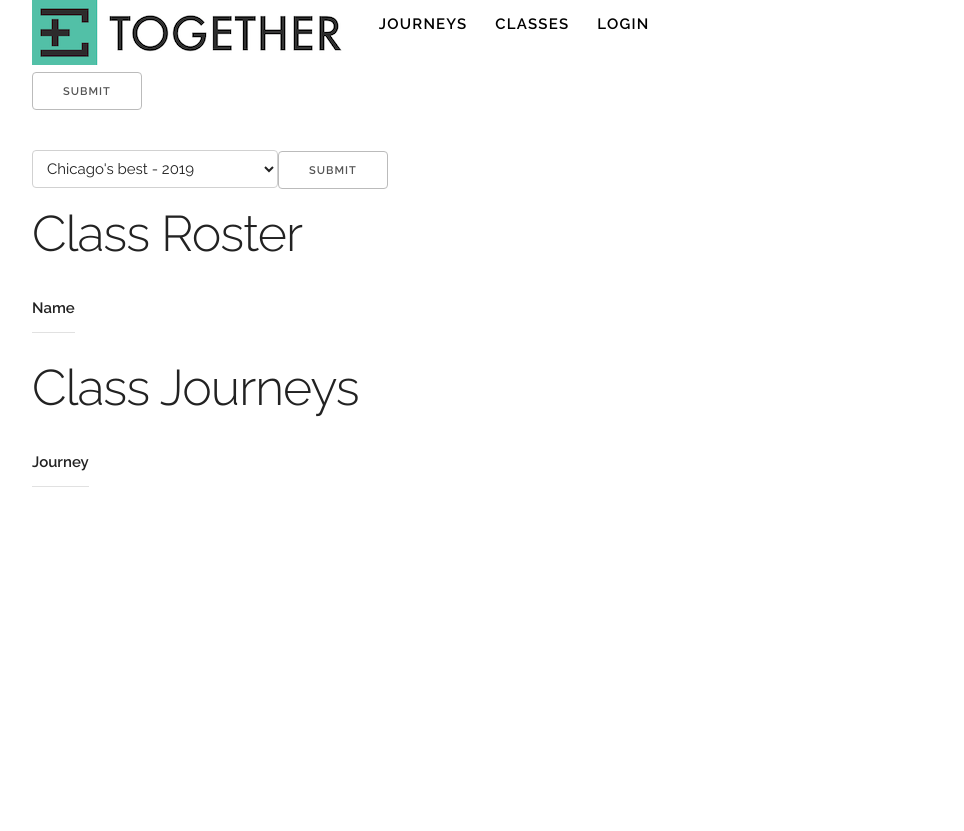
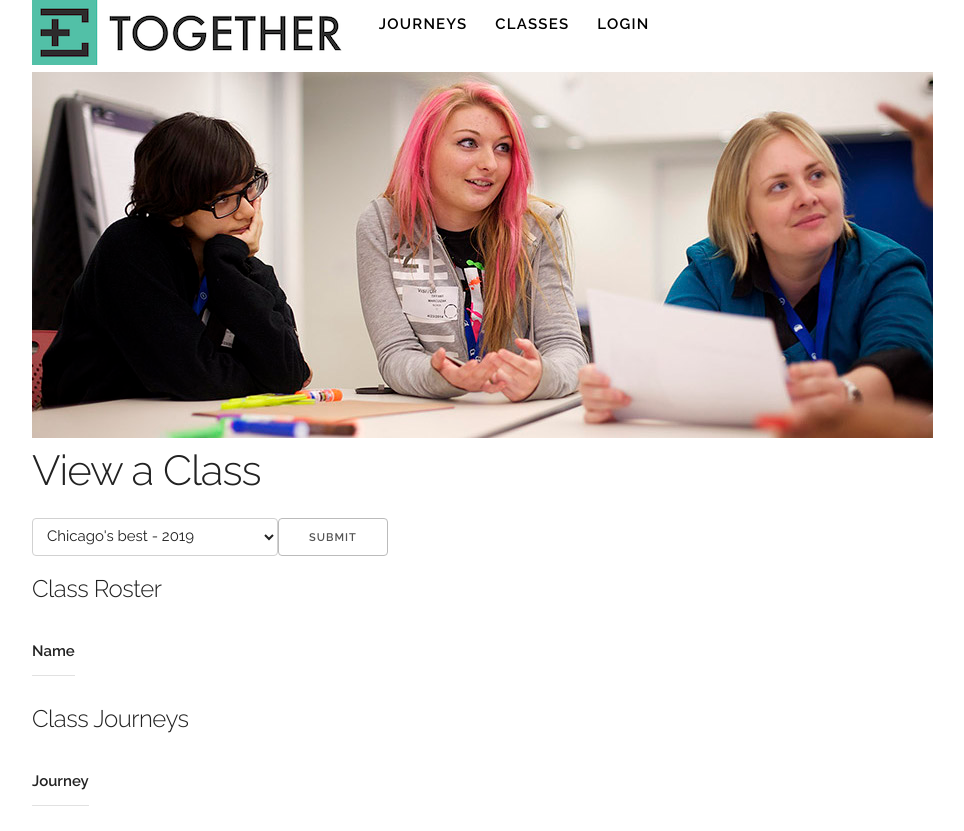
Before and after one commit to cfg-chicago/team-1, a Flask app: page /class in a window 1280 px wide. Shown: the whole page, without its empty margins (128-1092 px from the left). Before the commit the page ends 487 px from the top, so only its background shows below. Run offline with Flask 2, Linux system fonts and the light colour scheme; data comes from the database, SQL or seed files in the repository; lists and menus that the app fills with data are empty.

Commit message:
design class

```diff
--- a/templates/class.html
+++ b/templates/class.html
@@ -1,18 +1,28 @@
 {% extends "index.html" %}
 {% block content %}
 
-    <form action="/class" id="select_class">
-        <input type="submit">
-      </form>
+<div class="row">
+    <div class= "twelve columns">
+        <img src="../static/Nokia_01_edit.jpg" class="u-max-full=width">
+    </div>
+</div>
 
+<div class="row">
+    <div class="four columns">
+        <h2> View a Class </h2>
+    </div>
+</div>
+
+<div class="row">
     <select name="classid" form="select_class">
         {% for class in classes %}
         <option form="select_class" value="{{class['classid']}}" name="name">{{class['schoolname']}} - {{class['gradyear']}}</option>
         {% endfor %}
         <input type="submit" form="select_class" id="submit_journey">
     </select>
+</div>
 
-    <h1> Class Roster </h1>
+    <h5> Class Roster </h5>
     <table>
         <tr>
             <th> Name </th>
@@ -24,7 +34,7 @@
         {% endfor %}
     </table>
 
-    <h1> Class Journeys </h1>
+    <h5> Class Journeys </h5>
     <table>
         <tr>
             <th> Journey </th>
--- a/templates/profile.html
+++ b/templates/profile.html
@@ -17,9 +17,10 @@
     </div>
     <div class="eight columns">
 
+        <h2> Journeys Explored </h2>
+
         {% for journey in journies %}
-            <a class="button button-primary" href="{{url_for('journey_route', journeyid=journey['journeyid'])}}">{{journey['event']}}</a>
-            <br>
+            <h3 href="{{url_for('journey_route', journeyid=journey['journeyid'])}}">{{journey['event']}}</h3>
             <h5>Reflection</h5>
             {% if journey['event'] in reflections %}
                 {% if reflections[journey['event']]['public'] or session['username'] == username%}
```
Also changed, not shown: static/Community_Social_06.jpg (added), static/Nokia_01_edit.jpg (added). Lines whose indentation alone changed are shown as unchanged.
